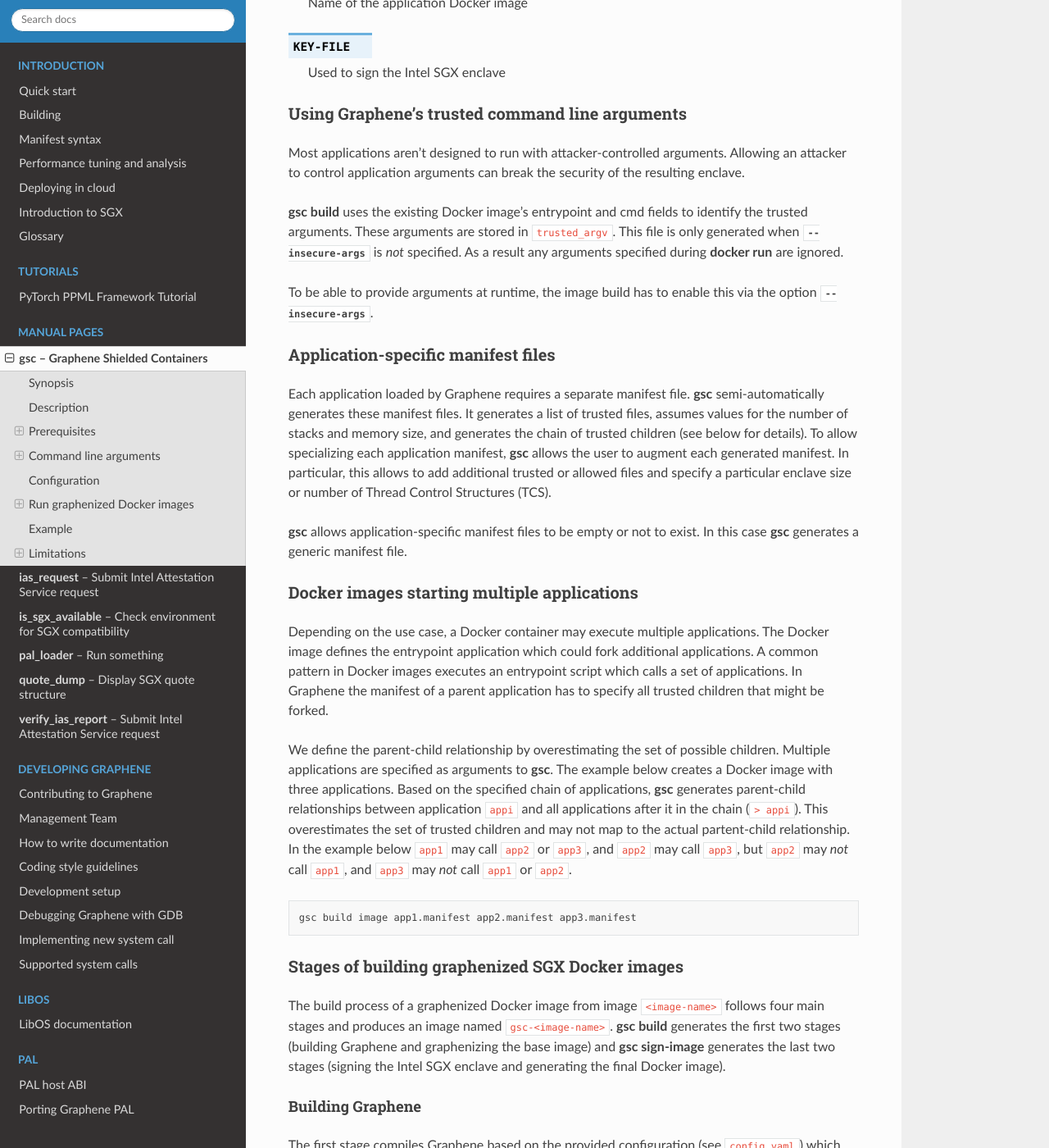
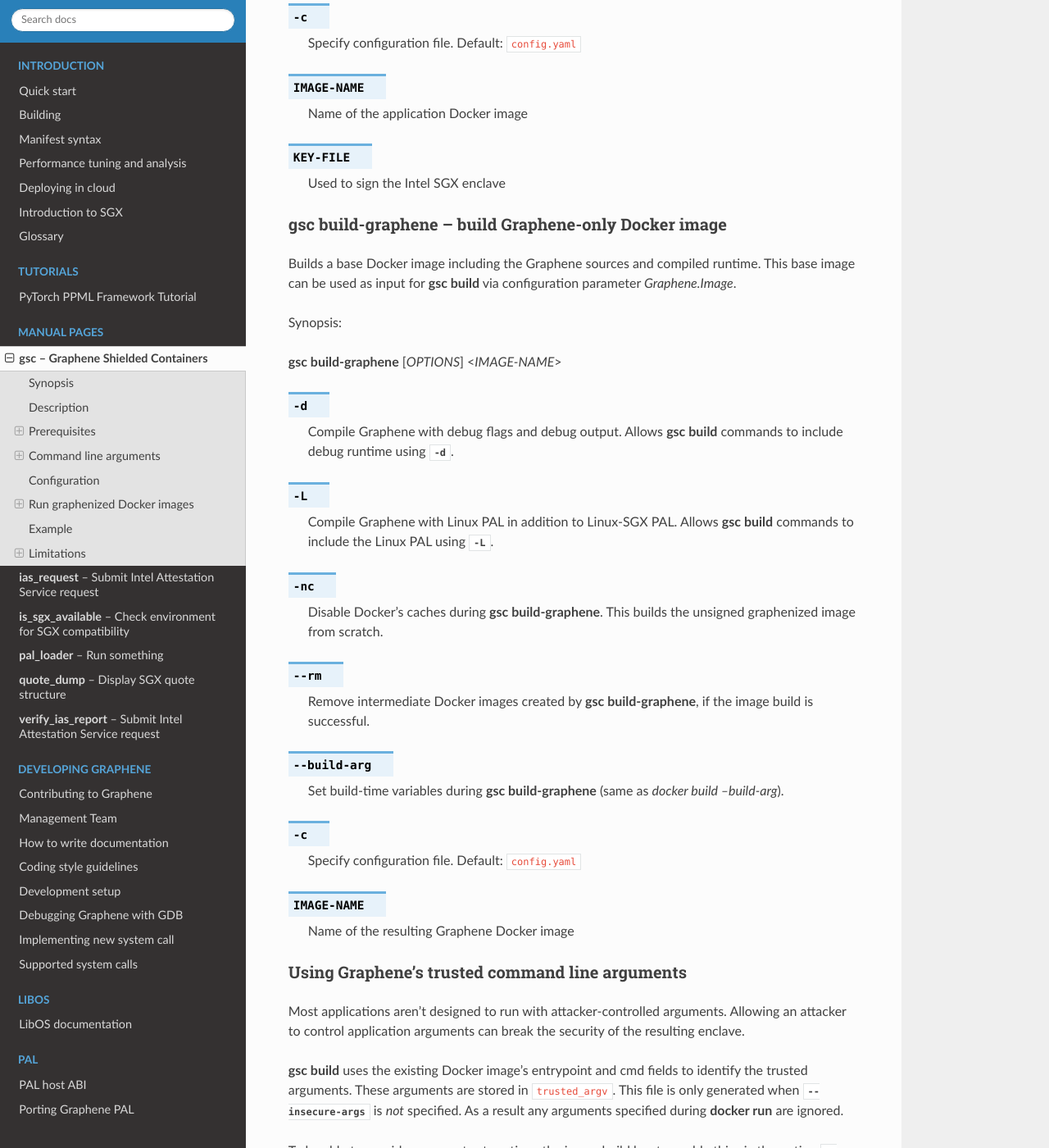
Before and after one commit to aeropittura/vaultrun, a Sphinx documentation site: the page built from Documentation/manpages/gsc.rst, in a window 1280 px wide and 1400 px high, scrolled down 3221 px. Shown: the whole window at 82% size. Built offline with Sphinx 7.4.7 and the Read the Docs theme 2.0.0, drawn with Linux system fonts in a browser that asks for light colours; some of the changed text lies outside the part shown.

Commit message:
[GSC] Add an option to pre-build Graphene-only image
Previous iterations of GSC always built the Graphene runtime as part of
the `gsc build` command. This commit adds an option to extract the
compilation of the Graphene runtime from the GSC build command into a
separate command called `gsc build-graphene`. Using `gsc build-graphene`,
one can prepare a Docker image that includes the required runtime files
for a `gsc build` command.

The purpose of this separation is to publish Graphene Docker images for
special environments such as cloud environments. This simplifies the
configuration parameters for the user, since they only have to specify
the Graphene Docker image name instead of the Graphene repository and
Driver details.

Original-author: Anjo Vahldiek-Oberwagner <anjovahldiek@gmail.com>
Original-committer: Michał Kowalczyk <mkow@invisiblethingslab.com>
Original-commit: fd7e0d8d00df9f57f60ebb934c2f35296562d0b6

```diff
--- a/Documentation/manpages/gsc.rst
+++ b/Documentation/manpages/gsc.rst
@@ -73,9 +73,10 @@ To create Docker images, the user must have access to Docker daemon.
 
    sudo adduser $USER docker
 
-Create a configuration file called :file:`config.yaml`. Please see the
-documentation on configuration options below and use the
-:file:`config.yaml.template` as reference.
+Create a configuration file called :file:`config.yaml` or specify a different
+configuration file via :program:`gsc` option. Please see the documentation on
+configuration options below and use the :file:`config.yaml.template` as
+reference.
 
 Command line arguments
 ======================
@@ -90,7 +91,8 @@ Command line arguments
 -----------------------------------------------
 
 Builds an unsigned graphenized Docker image of an application image called
-``gsc-<IMAGE-NAME>-unsigned``.
+``gsc-<IMAGE-NAME>-unsigned`` by compiling Graphene or relying on a prebuilt
+Graphene image.
 
 Synopsis:
 
@@ -98,16 +100,13 @@ Synopsis:
 
 .. option:: -d
 
-   Compile Graphene with debug flags and debug output
+   Compile Graphene with debug flags and debug output. If configured to use a
+   prebuilt Graphene image, the image has to support this option.
 
 .. option:: -L
 
-   Compile Graphene with Linux PAL in addition to Linux-SGX PAL
-
-.. option:: -G
-
-   Build Graphene only and ignore the application image (useful for Graphene
-   development, irrelevant for end users of GSC)
+   Compile Graphene with Linux PAL in addition to Linux-SGX PAL. If configured
+   to use a prebuilt Graphene image, the image has to support this option.
 
 .. option:: --insecure-args
 
@@ -128,6 +127,10 @@ Synopsis:
 
    Set build-time variables during :command:`gsc build` (same as `docker build
    --build-arg`).
+
+.. option:: -c
+
+   Specify configuration file. Default: :file:`config.yaml`
 
 .. option:: IMAGE-NAME
 
@@ -157,6 +160,10 @@ Synopsis:
 
 :command:`gsc sign-image` [*OPTIONS*] <*IMAGE-NAME*> <*KEY-FILE*>
 
+.. option:: -c
+
+   Specify configuration file. Default: :file:`config.yaml`
+
 .. option:: IMAGE-NAME
 
    Name of the application Docker image
@@ -164,6 +171,53 @@ Synopsis:
 .. option:: KEY-FILE
 
    Used to sign the Intel SGX enclave
+
+.. program:: gsc-build-graphene
+
+:command:`gsc build-graphene` -- build Graphene-only Docker image
+-----------------------------------------------------------------
+
+Builds a base Docker image including the Graphene sources and compiled runtime.
+This base image can be used as input for :command:`gsc build` via configuration
+parameter `Graphene.Image`.
+
+Synopsis:
+
+:command:`gsc build-graphene` [*OPTIONS*] <*IMAGE-NAME*>
+
+.. option:: -d
+
+   Compile Graphene with debug flags and debug output. Allows :command:`gsc
+   build` commands to include debug runtime using :option:`-d <gsc-build -d>`.
+
+.. option:: -L
+
+   Compile Graphene with Linux PAL in addition to Linux-SGX PAL. Allows
+   :command:`gsc build` commands to include the Linux PAL using :option:`-L
+   <gsc-build -L>`.
+
+.. option:: -nc
+
+   Disable Docker's caches during :command:`gsc build-graphene`. This builds the
+   unsigned graphenized image from scratch.
+
+.. option:: --rm
+
+   Remove intermediate Docker images created by :command:`gsc build-graphene`,
+   if the image build is successful.
+
+.. option:: --build-arg
+
+   Set build-time variables during :command:`gsc build-graphene` (same as
+   `docker build --build-arg`).
+
+.. option:: -c
+
+   Specify configuration file. Default: :file:`config.yaml`
+
+.. option:: IMAGE-NAME
+
+   Name of the resulting Graphene Docker image
 
 
 Using Graphene's trusted command line arguments
@@ -225,20 +279,23 @@ Stages of building graphenized SGX Docker images
 
 The build process of a graphenized Docker image from image ``<image-name>``
 follows four main stages and produces an image named ``gsc-<image-name>``.
-:command:`gsc build` generates the first two stages (building Graphene and
-graphenizing the base image) and :command:`gsc sign-image` generates the last
-two stages (signing the Intel SGX enclave and generating the final Docker
+:command:`gsc build` generates the first two stages (building/pulling Graphene
+and graphenizing the base image) and :command:`gsc sign-image` generates the
+last two stages (signing the Intel SGX enclave and generating the final Docker
 image).
 
-Building Graphene
-^^^^^^^^^^^^^^^^^
+Building or Pulling Graphene
+^^^^^^^^^^^^^^^^^^^^^^^^^^^^
 
-The first stage compiles Graphene based on the provided configuration (see
-:file:`config.yaml`) which includes the distribution (e.g., Ubuntu 18.04) and the
-Intel SGX driver details.
+The first stage either compiles Graphene based on the provided configuration
+(see :file:`config.yaml`) which includes the distribution (e.g., Ubuntu 18.04),
+Graphene repository, and the Intel SGX driver details, or pulls a prebuilt
+Docker image also defined via the configuration file. Prebuilt images will be
+provided for popular cloud-provider offerings or can be created via
+:command:`gsc build-graphene`.
 
-Graphenizing the base image
-^^^^^^^^^^^^^^^^^^^^^^^^^^^
+Graphenizing the application image
+^^^^^^^^^^^^^^^^^^^^^^^^^^^^^^^^^^
 
 The second stage copies the important Graphene artifacts (e.g., the runtime and
 signer tool) from the first stage. It then prepares image-specific variables
@@ -273,9 +330,9 @@ necessary files to start an Intel SGX enclave.
 Configuration
 =============
 
-GSC is configured via a configuration file called :file:`config.yaml` with the
-following parameters. A template configuration file is provided in
-:file:`config.yaml.template`.
+GSC is configured via a configuration file called :file:`config.yaml` or
+specified as a :program:`gsc` option. A template configuration file is provided
+in :file:`config.yaml.template`.
 
 .. describe:: Distro
 
@@ -291,6 +348,13 @@ following parameters. A template configuration file is provided in
 .. describe:: Graphene.Branch
 
    Use this branch of the repository. Default value: master
+
+.. describe:: Graphene.Image
+
+   Builds graphenized Docker image based on a prebuilt Graphene Docker image.
+   These images are prepared via :command:`gsc build-graphene` and will be
+   provided for popular cloud-provider environments. `Graphene.Repository` and
+   `Graphene.Branch` are ignored in case `Graphene.Image` is specified.
 
 .. describe:: SGXDriver.Repository
 
```
Also changed, not shown: 6 other files.
